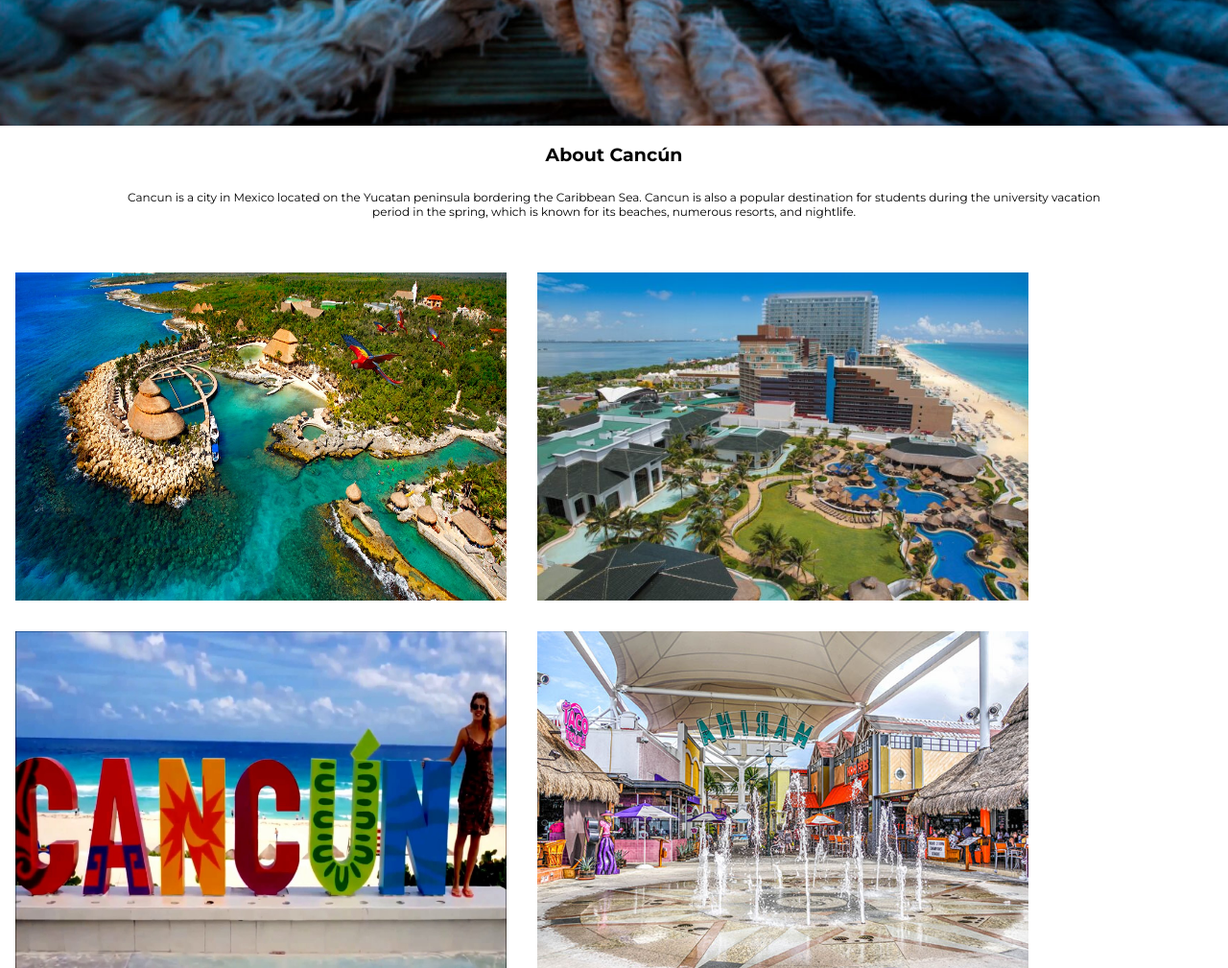
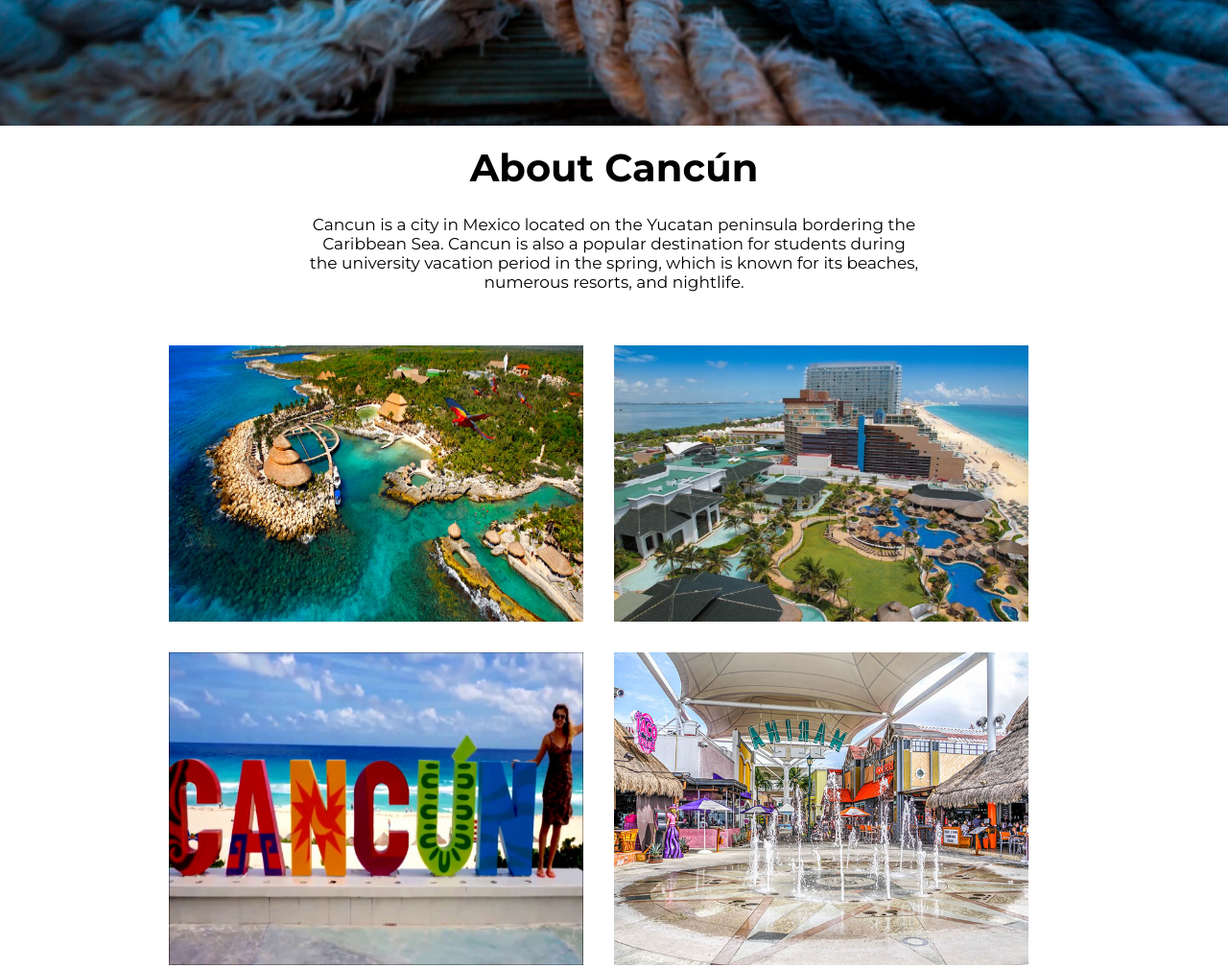
Before and after one commit to ValeriaMuSe/hotel_prueba, a plain HTML site: page pages/destinations/cancund.html in a window 1280 px wide. Shown: the part 760-1769 px from the top of the page at 96% size. Drawn offline with Linux system fonts and the light colour scheme.

Commit message:
responsive

```diff
--- a/sass/components/_destination.scss
+++ b/sass/components/_destination.scss
@@ -1,12 +1,13 @@
+@import'../components/breakpoints/media';
+
 .main-tittle {
-  position: absolute;
-  top: 13rem;
   color: #FFF;
   padding: 15px;
 }
 
 .main-image {
   width: 100%;
+  height: auto;
 }
 
 .main-subtittle {
@@ -20,17 +21,21 @@
   margin: auto;
   text-align: center;
   padding: 10px 0 40px 0;
-    font-size: 12px;
+  font-size: 14px;
   width: 80%;
 }
 
 .galery-image {
-    width: 40%;
-    margin: 1rem;
+  width: 45%;
 }
 
-  .galery-container div{
+.galery-container div {
   display: flex;
+}
+
+.galery-container {
+  margin: 0 2rem;
+  text-align: center;
 }
 
 .list__btn2 {
@@ -46,5 +51,65 @@
   align-items: center;
   margin-bottom: 15px;
   margin-left: 10px;
-    margin: auto;
+  margin: 2rem auto;
+  color: #FFF;
+  text-decoration: none;
 }
+
+@include tablet {
+  .main-tittle {
+    font-size: 40px;
+  }
+
+  .main-subtittle {
+    font-size: 25px;
+  }
+
+  .main-text {
+    font-size: 17px;
+    width: 80%;
+  }
+
+  .galery-image {
+    width: 45%;
+    margin: 1rem;
+  }
+
+  .list__btn2 {
+    width: 147px;
+    height: 45px;
+    font-size: 26px;
+  }
+}
+
+@include desktop {
+  .main-tittle {
+    font-size: 50px;
+    padding: 30px;
+  }
+
+  .galery-container {
+    margin: 0 10rem;
+  }
+
+  .main-subtittle {
+    font-size: 40px;
+  }
+
+  .main-text {
+    font-size: 17px;
+    width: 50%;
+  }
+
+  .galery-image {
+    width: 45%;
+    margin: 1rem;
+  }
+
+  .list__btn2 {
+    width: 157px;
+    height: 60px;
+    font-size: 26px;
+
+  }
+}
```
Also changed, not shown: pages/destinations/acapulco.html (+26 -14 lines), pages/destinations/manzanillod.html (+0 -1 lines), sass/components/_header.scss (line endings or trailing spaces), sass/style.css, 1 other file. Lines whose indentation alone changed are shown as unchanged.
